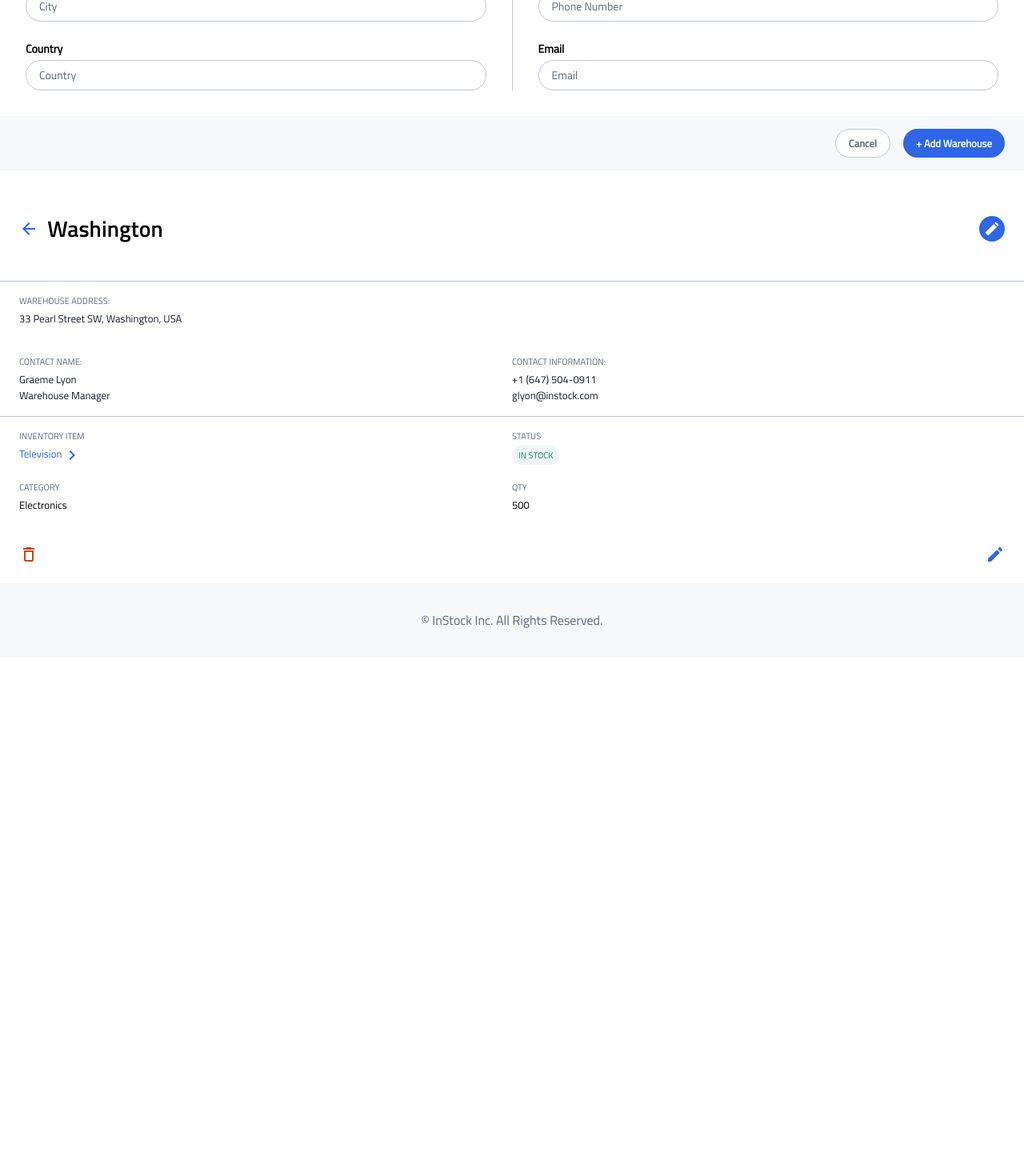
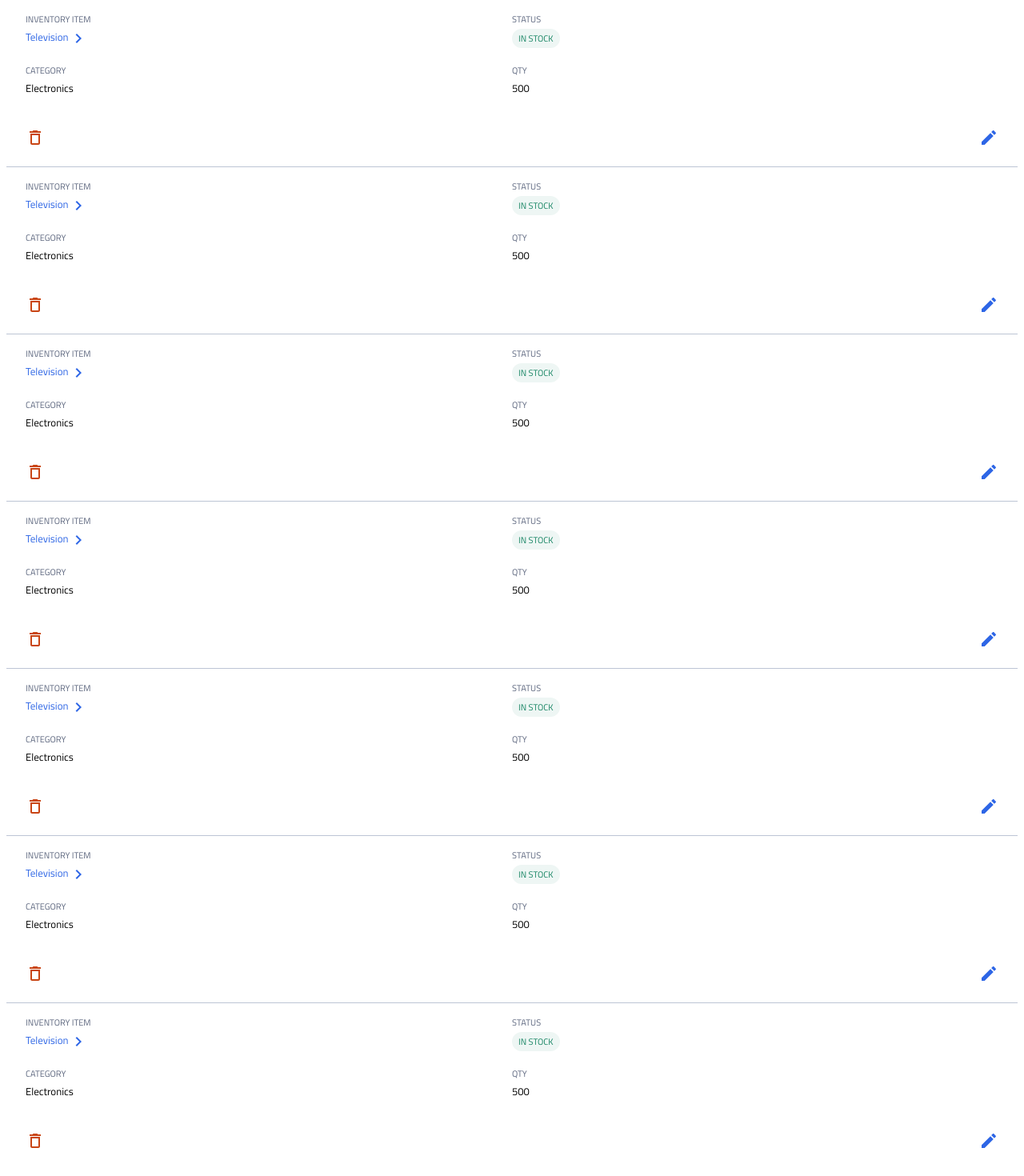
Before and after one commit to emwong101/armstrong-instock, a React (Create React App) app: page / in a window 1280 px wide. Shown: the part 525-1995 px from the top of the page at 80% size. Before the commit the page ends 1347 px from the top, so only its background shows below. Built offline with nearby package versions, Linux system fonts and the light colour scheme.

Commit message:
fiexed edit icon color

```diff
--- a/src/App.js
+++ b/src/App.js
@@ -1,17 +1,14 @@
 import "./App.css";
-import Header from "./components/sections/header/Header";
-import Footer from "./components/sections/footer/Footer";
-import AddWarehouse from "./components/sections/addWarehouse/AddWarehouse";
+// import Header from "./components/sections/header/Header";
+// import Footer from "./components/sections/footer/Footer";
+// import AddWarehouse from "./components/sections/addWarehouse/AddWarehouse";
 import { WarehouseDetailsComponent } from "./components/sections/warehouseDetails/WarehouseDetailsComponent";
 
 function App() {
-  return (
-    <>
-      <Header />
-      <AddWarehouse />
-      <WarehouseDetailsComponent />
-      <Footer />
-    </>
-  );
+	return (
+		<>
+			<WarehouseDetailsComponent />
+		</>
+	);
 }
 export default App;
--- a/src/components/sections/warehouseDetails/WarehouseDetailsComponent.js
+++ b/src/components/sections/warehouseDetails/WarehouseDetailsComponent.js
@@ -96,6 +96,279 @@ export const WarehouseDetailsComponent = () => {
 						/>
 					</div>
 				</section>
+				<section className="item-box">
+					<div className="item-box-top">
+						<div className="item-box-top_left">
+							<span className="item-box_label item-box_label-item">
+								inventory item
+							</span>
+							<div className="item-box_name-box">
+								<span className="item-box_name">Television</span>
+								<img
+									src={Chevron}
+									alt="closing tag"
+								/>
+							</div>
+							<span className="item-box_label item-box_label-category">
+								category
+							</span>
+							<span className="item-box_category">Electronics</span>
+						</div>
+						<div className="item-box-top_right">
+							<span className="item-box_label item-box_label-status">
+								status
+							</span>
+							<span className="item-box_status">in stock</span>
+
+							<span className="item-box_label item-box_label-qty">QTY</span>
+							<span className="item-box_qty">500</span>
+						</div>
+					</div>
+					<div className="item-box_bottom">
+						<img
+							src={Trash}
+							alt="trash"
+						/>
+						<img
+							src={Edit}
+							alt="trash"
+						/>
+					</div>
+				</section>
+				<section className="item-box">
+					<div className="item-box-top">
+						<div className="item-box-top_left">
+							<span className="item-box_label item-box_label-item">
+								inventory item
+							</span>
+							<div className="item-box_name-box">
+								<span className="item-box_name">Television</span>
+								<img
+									src={Chevron}
+									alt="closing tag"
+								/>
+							</div>
+							<span className="item-box_label item-box_label-category">
+								category
+							</span>
+							<span className="item-box_category">Electronics</span>
+						</div>
+						<div className="item-box-top_right">
+							<span className="item-box_label item-box_label-status">
+								status
+							</span>
+							<span className="item-box_status">in stock</span>
+
+							<span className="item-box_label item-box_label-qty">QTY</span>
+							<span className="item-box_qty">500</span>
+						</div>
+					</div>
+					<div className="item-box_bottom">
+						<img
+							src={Trash}
+							alt="trash"
+						/>
+						<img
+							src={Edit}
+							alt="trash"
+						/>
+					</div>
+				</section>
+				<section className="item-box">
+					<div className="item-box-top">
+						<div className="item-box-top_left">
+							<span className="item-box_label item-box_label-item">
+								inventory item
+							</span>
+							<div className="item-box_name-box">
+								<span className="item-box_name">Television</span>
+								<img
+									src={Chevron}
+									alt="closing tag"
+								/>
+							</div>
+							<span className="item-box_label item-box_label-category">
+								category
+							</span>
+							<span className="item-box_category">Electronics</span>
+						</div>
+						<div className="item-box-top_right">
+							<span className="item-box_label item-box_label-status">
+								status
+							</span>
+							<span className="item-box_status">in stock</span>
+
+							<span className="item-box_label item-box_label-qty">QTY</span>
+							<span className="item-box_qty">500</span>
+						</div>
+					</div>
+					<div className="item-box_bottom">
+						<img
+							src={Trash}
+							alt="trash"
+						/>
+						<img
+							src={Edit}
+							alt="trash"
+						/>
+					</div>
+				</section>
+				<section className="item-box">
+					<div className="item-box-top">
+						<div className="item-box-top_left">
+							<span className="item-box_label item-box_label-item">
+								inventory item
+							</span>
+							<div className="item-box_name-box">
+								<span className="item-box_name">Television</span>
+								<img
+									src={Chevron}
+									alt="closing tag"
+								/>
+							</div>
+							<span className="item-box_label item-box_label-category">
+								category
+							</span>
+							<span className="item-box_category">Electronics</span>
+						</div>
+						<div className="item-box-top_right">
+							<span className="item-box_label item-box_label-status">
+								status
+							</span>
+							<span className="item-box_status">in stock</span>
+
+							<span className="item-box_label item-box_label-qty">QTY</span>
+							<span className="item-box_qty">500</span>
+						</div>
+					</div>
+					<div className="item-box_bottom">
+						<img
+							src={Trash}
+							alt="trash"
+						/>
+						<img
+							src={Edit}
+							alt="trash"
+						/>
+					</div>
+				</section>
+				<section className="item-box">
+					<div className="item-box-top">
+						<div className="item-box-top_left">
+							<span className="item-box_label item-box_label-item">
+								inventory item
+							</span>
+							<div className="item-box_name-box">
+								<span className="item-box_name">Television</span>
+								<img
+									src={Chevron}
+									alt="closing tag"
+								/>
+							</div>
+							<span className="item-box_label item-box_label-category">
+								category
+							</span>
+							<span className="item-box_category">Electronics</span>
+						</div>
+						<div className="item-box-top_right">
+							<span className="item-box_label item-box_label-status">
+								status
+							</span>
+							<span className="item-box_status">in stock</span>
+
+							<span className="item-box_label item-box_label-qty">QTY</span>
+							<span className="item-box_qty">500</span>
+						</div>
+					</div>
+					<div className="item-box_bottom">
+						<img
+							src={Trash}
+							alt="trash"
+						/>
+						<img
+							src={Edit}
+							alt="trash"
+						/>
+					</div>
+				</section>
+				<section className="item-box">
+					<div className="item-box-top">
+						<div className="item-box-top_left">
+							<span className="item-box_label item-box_label-item">
+								inventory item
+							</span>
+							<div className="item-box_name-box">
+								<span className="item-box_name">Television</span>
+								<img
+									src={Chevron}
+									alt="closing tag"
+								/>
+							</div>
+							<span className="item-box_label item-box_label-category">
+								category
+							</span>
+							<span className="item-box_category">Electronics</span>
+						</div>
+						<div className="item-box-top_right">
+							<span className="item-box_label item-box_label-status">
+								status
+							</span>
+							<span className="item-box_status">in stock</span>
+
+							<span className="item-box_label item-box_label-qty">QTY</span>
+							<span className="item-box_qty">500</span>
+						</div>
+					</div>
+					<div className="item-box_bottom">
+						<img
+							src={Trash}
+							alt="trash"
+						/>
+						<img
+							src={Edit}
+							alt="trash"
+						/>
+					</div>
+				</section>
+				<section className="item-box">
+					<div className="item-box-top">
+						<div className="item-box-top_left">
+							<span className="item-box_label item-box_label-item">
+								inventory item
+							</span>
+							<div className="item-box_name-box">
+								<span className="item-box_name">Television</span>
+								<img
+									src={Chevron}
+									alt="closing tag"
+								/>
+							</div>
+							<span className="item-box_label item-box_label-category">
+								category
+							</span>
+							<span className="item-box_category">Electronics</span>
+						</div>
+						<div className="item-box-top_right">
+							<span className="item-box_label item-box_label-status">
+								status
+							</span>
+							<span className="item-box_status">in stock</span>
+
+							<span className="item-box_label item-box_label-qty">QTY</span>
+							<span className="item-box_qty">500</span>
+						</div>
+					</div>
+					<div className="item-box_bottom">
+						<img
+							src={Trash}
+							alt="trash"
+						/>
+						<img
+							src={Edit}
+							alt="trash"
+						/>
+					</div>
+				</section>
 			</div>
 		</>
 	);
--- a/src/components/sections/warehouseDetails/WarehouseDetailsComponent.scss
+++ b/src/components/sections/warehouseDetails/WarehouseDetailsComponent.scss
@@ -30,9 +30,9 @@
 		color: $Primary-light;
 		background-color: $Primary-medium;
 		border-radius: 50%;
-		padding: 0.4rem;
-		width: 2rem;
-		height: 2rem;
+		padding: 0 0.6875rem;
+		width: 0.9375rem;
+		height: 2.25rem;
 	}
 }
 
```
